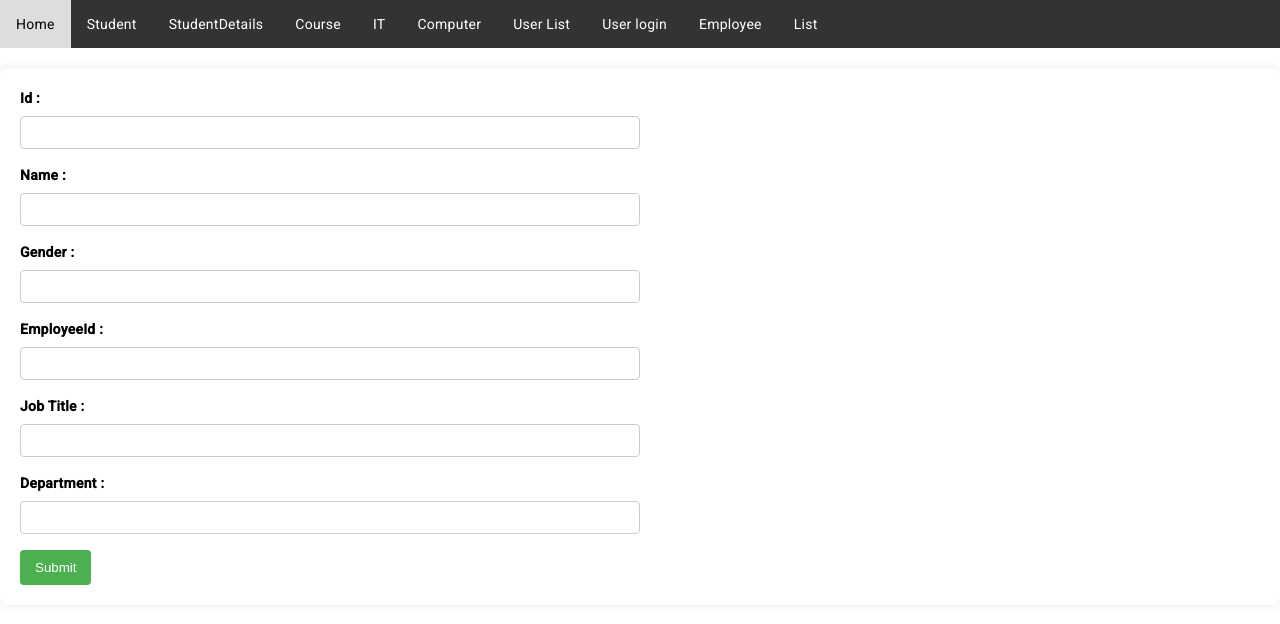
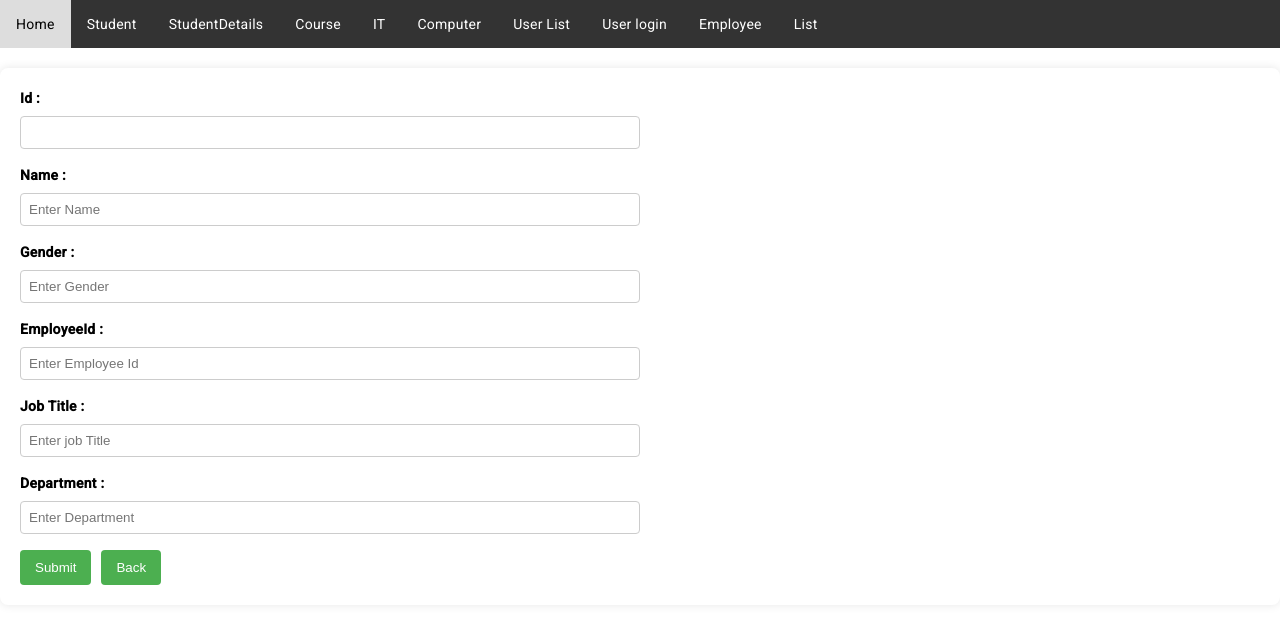
Before and after one commit to ShriyaNadkarni/Angular, an Angular app: page /add-emp in a window 1280 px wide. Shown: the top 624 px of the page. Built offline with nearby package versions, Linux system fonts and the light colour scheme.

Commit message:
Validation done

```diff
--- a/src/app/Teachers/add-employee/add-employee.component.css
+++ b/src/app/Teachers/add-employee/add-employee.component.css
@@ -38,8 +38,18 @@ button {
     border: none;
     border-radius: 4px;
     cursor: pointer;
+    margin-right: 10px;
 }
 
 button:hover {
     background-color: #45a049;
 }
+
+.error{
+    border: 1px solid red;
+}
+
+
+button:last-child {
+    margin-right: 0; /* Remove margin-right for the last button */
+}
--- a/src/app/Teachers/add-employee/add-employee.component.html
+++ b/src/app/Teachers/add-employee/add-employee.component.html
@@ -1,17 +1,76 @@
-<div>
-    <form [formGroup]="EmployeeForm" (ngSubmit)="postData(EmployeeForm)">
+<div >
+    <form [formGroup]="EmployeeForm" (ngSubmit)="EmployeeForm.status !== 'INVALID' && postData(EmployeeForm)">
         <label>Id :</label>
         <input type="number" formControlName="id"><br>
+
         <label>Name :</label>
-        <input type="text" formControlName="name" ><br>
+        <input type="text" formControlName="name" placeholder="Enter Name" [ngClass]="{error: getControl('name')?.errors && getControl('name')?.touched}">
+        <div *ngIf="getControl('name')?.errors && getControl('name')?.touched" style="color: red">
+            <small *ngIf="getControl('name')?.errors?.['required']">{{errors.error.required}}</small>
+            <small *ngIf="getControl('name')?.errors?.['minlength']">{{errors.error.valid_name}}</small>
+            <small *ngIf="getControl('name')?.errors?.['pattern']">{{errors.error.valid_names}}</small>
+        </div>
+        <br>
+        <!-- <div *ngIf="EmployeeForm.get('name')?.hasError('required') && EmployeeForm.get('name')?.touched" style="color: red;">
+            {{ errors.error.required }}
+        </div>
+        <div *ngIf="EmployeeForm.get('name')?.hasError('minlength') && EmployeeForm.get('name')?.touched" style="color: red;">
+            {{ errors.error.valid_name }}.
+        </div> -->
+
+
         <label>Gender :</label>
-        <input type="text"  formControlName="gender"> <br>
+        <input type="text" formControlName="gender" placeholder="Enter Gender" [ngClass]="{error: getControl('gender')?.errors && getControl('gender')?.touched}">
+        <div *ngIf="getControl('gender')?.errors && getControl('gender')?.touched" style="color: red">
+            <small *ngIf="getControl('gender')?.errors?.['required']">{{errors.error.required}}</small>
+        </div>
+        <br>
+        <!-- <div *ngIf="EmployeeForm.get('gender')?.hasError('required') && EmployeeForm.get('gender')?.touched"
+            style="color: red;">
+            {{ errors.error.required }}
+        </div><br> -->
+
         <label>EmployeeId :</label>
-        <input type="text" formControlName="employeeId"><br>
+        <input type="text" formControlName="employeeId" placeholder="Enter Employee Id" [ngClass]="{error: getControl('employeeId')?.errors && getControl('employeeId')?.touched}">
+        <div *ngIf="getControl('employeeId')?.errors && getControl('employeeId')?.touched" style="color: red">
+            <small *ngIf="getControl('employeeId')?.errors?.['required']">{{errors.error.required}}</small>
+            <small *ngIf="getControl('name')?.errors?.['pattern']">{{errors.error.valid_emplyId}}</small>
+        </div>
+        <br>
+
+        <!-- <div *ngIf="EmployeeForm.get('employeeId')?.hasError('required') && EmployeeForm.get('employeeId')?.touched"
+            style="color: red;">
+            {{ errors.error.required }}
+        </div> -->
+        <!-- <div *ngIf="EmployeeForm.get('employeeId')?.hasError('pattern') && EmployeeForm.get('employeeId')?.touched"
+            style="color: red;">
+            {{ errors.error.valid_emplyId}}
+        </div><br> -->
+
         <label>Job Title :</label>
-        <input type="text" formControlName="jobTitle"> <br>
+        <input type="text" formControlName="jobTitle" placeholder="Enter job Title" [ngClass]="{error: getControl('jobTitle')?.errors && getControl('jobTitle')?.touched}">
+        <div *ngIf="getControl('jobTitle')?.errors && getControl('jobTitle')?.touched" style="color: red">
+            <small *ngIf="getControl('jobTitle')?.errors?.['required']">{{errors.error.required}}</small>
+        </div>
+        <br>
+        <!-- <div *ngIf="EmployeeForm.get('jobTitle')?.hasError('required') && EmployeeForm.get('jobTitle')?.touched"
+            style="color: red;">
+            {{ errors.error.required }}
+        </div><br> -->
+
         <label>Department :</label>
-        <input type="text" formControlName="department"><br>
-        <button>Submit</button>
+        <input type="text" formControlName="department" placeholder="Enter Department" [ngClass]="{error: getControl('department')?.errors && getControl('department')?.touched}">
+        <div *ngIf="getControl('department')?.errors && getControl('department')?.touched" style="color: red">
+            <small *ngIf="getControl('department')?.errors?.['required']">{{errors.error.required}}</small>
+        </div>
+        <br>
+
+        <!-- <div *ngIf="EmployeeForm.get('department')?.hasError('required') && EmployeeForm.get('department')?.touched"
+            style="color: red;">
+            {{ errors.error.required }}
+        </div><br> -->
+
+        <button type="submit" [disabled]="EmployeeForm.status === 'INVALID'">Submit</button>
+        <button routerLink="/employees" routerLinkActive="active-link" >Back</button>
     </form>
 </div>
--- a/src/app/Teachers/add-employee/add-employee.component.ts
+++ b/src/app/Teachers/add-employee/add-employee.component.ts
@@ -1,10 +1,10 @@
 import { Component } from '@angular/core';
 // import { FormBuilder, FormControl, FormGroup, NgForm } from '@angular/forms';
-import { FormBuilder, FormControl, FormGroup } from '@angular/forms';
+import { FormBuilder, FormControl, FormGroup, Validators } from '@angular/forms';
 import { EmployeeService } from '../../../service/employee.service';
 import { Router } from '@angular/router';
 import { Employee } from '../../../interface/employee';
-
+import { errors } from 'src/errors';
 
 
 @Component({
@@ -20,16 +20,17 @@ export class AddEmployeeComponent {
   jobTitle: string = "";
   department: string = "";
   employeeId: string = "";
+  errors = errors;
 
 
   constructor(private frmBuilder: FormBuilder, private eservice:EmployeeService,  private router: Router) {
     this.EmployeeForm = frmBuilder.group({
       id: new FormControl(),
-      name: new FormControl(),
-      gender: new FormControl(),
-      jobTitle: new FormControl(),
-      department: new FormControl(),
-      employeeId: new FormControl()
+      name: new FormControl('', [Validators.required , Validators.minLength(3), Validators.pattern(/^[a-zA-Z ]*$/)]),
+      gender: new FormControl('', [Validators.required]),
+      jobTitle: new FormControl('', [Validators.required]),
+      department: new FormControl('', [Validators.required]),
+      employeeId: new FormControl('', [Validators.required,Validators.pattern(/^EMP\d{3}$/)])
     })
   }
 
@@ -40,4 +41,9 @@ export class AddEmployeeComponent {
     })
   }
 
+
+ getControl(name:any){
+  return this.EmployeeForm.get(name)
+ }
+
 }
--- a/src/app/Teachers/edit-employee/edit-employee.component.css
+++ b/src/app/Teachers/edit-employee/edit-employee.component.css
@@ -0,0 +1,50 @@
+body {
+    font-family: Arial, sans-serif;
+    background-color: #f4f4f4;
+    margin: 0;
+    padding: 0;
+    display: flex;
+    justify-content: center;
+    align-items: center;
+    height: 100vh;
+}
+
+form {
+    background-color: #fff;
+    padding: 20px;
+    border-radius: 8px;
+    box-shadow: 0 0 10px rgba(0, 0, 0, 0.1);
+}
+
+label {
+    display: block;
+    margin-bottom: 8px;
+    font-weight: bold;
+}
+
+input {
+    width: 50%;
+    padding: 8px;
+    margin-bottom: 16px;
+    box-sizing: border-box;
+    border: 1px solid #ccc;
+    border-radius: 4px;
+}
+
+button {
+    background-color: #4caf50;
+    color: #fff;
+    padding: 10px 15px;
+    border: none;
+    border-radius: 4px;
+    cursor: pointer;
+    margin-right: 10px;
+}
+
+button:last-child {
+    margin-right: 0;
+}
+
+button:hover {
+    background-color: #45a049;
+}
--- a/src/app/Teachers/edit-employee/edit-employee.component.html
+++ b/src/app/Teachers/edit-employee/edit-employee.component.html
@@ -1,20 +1,49 @@
 <div>
-    <h3>Edit Employee</h3>
-
-    <form  [formGroup]="EmployeeForm" (ngSubmit)="updateEmployee()">
+    <form [formGroup]="EmployeeForm" (ngSubmit)="EmployeeForm.status !== 'INVALID' && updateEmployee()">
         <label>Id :</label>
         <input type="number" formControlName="id"><br>
+
         <label>Name :</label>
-        <input type="text" formControlName="name" ><br>
+        <input type="text" formControlName="name" placeholder="Enter Name" [ngClass]="{error: getControl('name')?.errors && getControl('name')?.touched}">
+        <div *ngIf="getControl('name')?.errors && getControl('name')?.touched" style="color: red">
+            <small *ngIf="getControl('name')?.errors?.['required']">{{errors.error.required}}</small>
+            <small *ngIf="getControl('name')?.errors?.['minlength']">{{errors.error.valid_name}}</small>
+            <small *ngIf="getControl('name')?.errors?.['pattern']">{{errors.error.valid_names}}</small>
+        </div>
+        <br>
+
         <label>Gender :</label>
-        <input type="text"  formControlName="gender"> <br>
+        <input type="text" formControlName="gender" placeholder="Enter Gender" [ngClass]="{error: getControl('gender')?.errors && getControl('gender')?.touched}">
+        <div *ngIf="getControl('gender')?.errors && getControl('gender')?.touched" style="color: red">
+            <small *ngIf="getControl('gender')?.errors?.['required']">{{errors.error.required}}</small>
+        </div>
+        <br>
+
+
         <label>EmployeeId :</label>
-        <input type="text" formControlName="employeeId"><br>
+        <input type="text" formControlName="employeeId" placeholder="Enter Employee Id" [ngClass]="{error: getControl('employeeId')?.errors && getControl('employeeId')?.touched}">
+        <div *ngIf="getControl('employeeId')?.errors && getControl('employeeId')?.touched" style="color: red">
+            <small *ngIf="getControl('employeeId')?.errors?.['required']">{{errors.error.required}}</small>
+            <small *ngIf="getControl('name')?.errors?.['pattern']">{{errors.error.valid_emplyId}}</small>
+        </div>
+        <br>
+
         <label>Job Title :</label>
-        <input type="text" formControlName="jobTitle"> <br>
+        <input type="text" formControlName="jobTitle" placeholder="Enter job Title" [ngClass]="{error: getControl('jobTitle')?.errors && getControl('jobTitle')?.touched}">
+        <div *ngIf="getControl('jobTitle')?.errors && getControl('jobTitle')?.touched" style="color: red">
+            <small *ngIf="getControl('jobTitle')?.errors?.['required']">{{errors.error.required}}</small>
+        </div>
+        <br>
+
         <label>Department :</label>
-        <input type="text" formControlName="department"><br>
-        <button routerLink="/employees" routerLinkActive="active-link" (click)="updateEmployee()">Update</button>
+        <input type="text" formControlName="department" placeholder="Enter Department" [ngClass]="{error: getControl('department')?.errors && getControl('department')?.touched}">
+        <div *ngIf="getControl('department')?.errors && getControl('department')?.touched" style="color: red">
+            <small *ngIf="getControl('department')?.errors?.['required']">{{errors.error.required}}</small>
+        </div>
+        <br>
+
+
+        <button type="submit" [disabled]="EmployeeForm.status === 'INVALID'">Update</button>
         <button routerLink="/employees" routerLinkActive="active-link" >Back</button>
     </form>
 </div>
--- a/src/app/Teachers/edit-employee/edit-employee.component.ts
+++ b/src/app/Teachers/edit-employee/edit-employee.component.ts
@@ -3,6 +3,7 @@ import { ActivatedRoute, Router } from '@angular/router';
 import { FormBuilder, FormGroup, Validators } from '@angular/forms';
 import { EmployeeService } from '../../../service/employee.service';
 import { Employee } from '../../../interface/employee';
+import { errors } from 'src/errors';
 
 @Component({
   selector: 'app-edit-employee',
@@ -13,6 +14,7 @@ export class EditEmployeeComponent implements OnInit {
   employeeData: Employee | any;
   employeeId: number |any;
   EmployeeForm: FormGroup | any;
+  errors=errors;
 
   constructor(private route: ActivatedRoute, private employeeService: EmployeeService, private fb: FormBuilder,private router:Router) {}
 
@@ -24,9 +26,9 @@ export class EditEmployeeComponent implements OnInit {
         console.log(this.employeeData)
         this.EmployeeForm = this.fb.group({
           id: [this.employeeData.id],
-          name: [this.employeeData.name, Validators.required],
+          name: [this.employeeData.name, [Validators.required, Validators.minLength(3)]],
           gender: [this.employeeData.gender, Validators.required],
-          employeeId: [this.employeeData.employeeId, Validators.required],
+          employeeId: [this.employeeData.employeeId, [Validators.required, Validators.pattern(/^EMP\d{3}$/)]],
           jobTitle: [this.employeeData.jobTitle, Validators.required],
           department: [this.employeeData.department, Validators.required],
         });
@@ -35,14 +37,16 @@ export class EditEmployeeComponent implements OnInit {
   }
 
   updateEmployee() {
-
-   this.employeeService.updateEmployee(this.EmployeeForm.value).subscribe((data)=>{
-    this.employeeData = data;
-    console.log(data);
-    this.router.navigate(["employees"]);
-   })
+    this.employeeService.updateEmployee(this.EmployeeForm.value).subscribe((data) => {
+      this.employeeData = data;
+      console.log(data);
+      this.router.navigate(["employees"]);
+    });
   }
 
+  getControl(name:any){
+    return this.EmployeeForm.get(name)
+   }
 
 
 }
--- a/src/app/Teachers/employee/employee.component.html
+++ b/src/app/Teachers/employee/employee.component.html
@@ -6,8 +6,8 @@
 
 
 Filter Here
-      <input type="text"[(ngModel)]="filterData" placeholder="Enter Name">
-      <button class="btn btn-outline-success" (click)="  filteredResult()" >Filter</button>
+      <input type="text"[(ngModel)]="filterData" placeholder="Enter criteria to search...">
+      <button  id="filter" class="btn btn-outline-success" (click)="  filteredResult()" >Filter</button>
 
 <!-- <button class="btn btn-primary" (click)="filterEmployees()">Filter</button> -->
 <!-- <div class="form-row">
--- /dev/null
+++ b/src/errors.ts
@@ -0,0 +1,15 @@
+export const errors = {
+    error: {
+        required: '* This filed is required',
+        valid_name: '* The minimum length for the name is 3 characters',
+        password_length: '* Password should be 12 charaters',
+        valid_department: '* Please enter  department',
+        valid_jobtitle: '* Please enter  Job title',
+        valid_names : 'Numbers are not allowed for name',
+        valid_emplyId: '* Please enter valid Employee ID (eg: EMP001)',
+    },
+    pattern: {
+        empId : "/^EMP\d{3}$/",
+        name: "/^[a-zA-Z ]*$/",
+    }
+}
```
Also changed, not shown: employee.json (+1 -9 lines), src/app/Teachers/employee/employee.component.css (+9 -0 lines), src/json/employee.json (+18 -34 lines).
